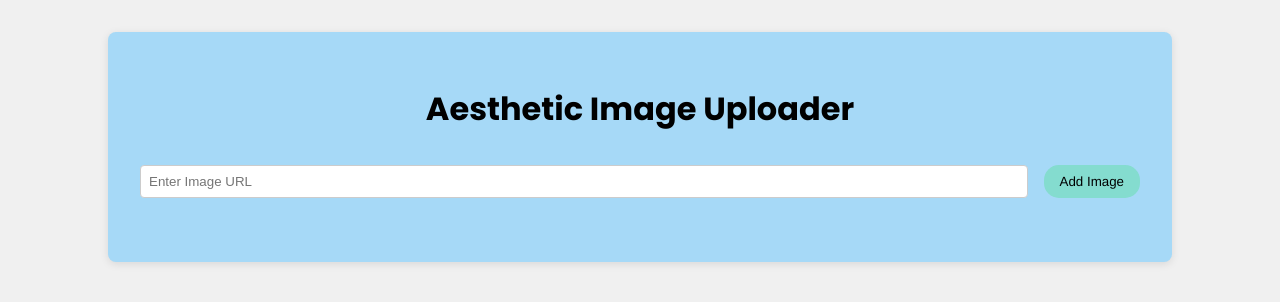
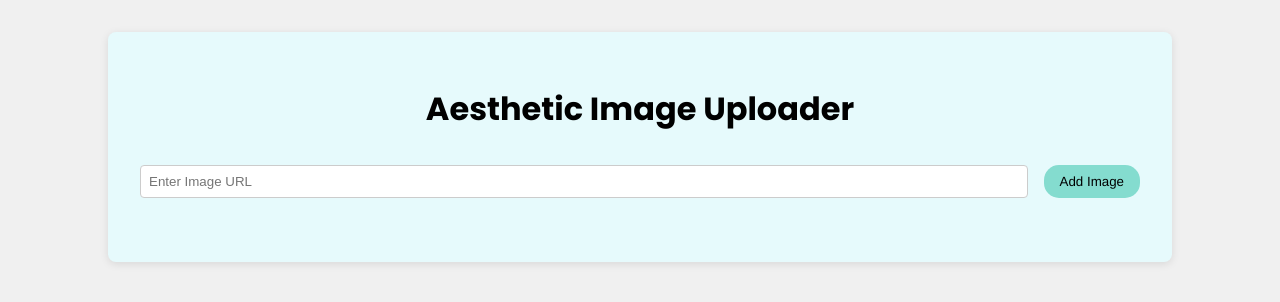
Before and after one commit to csharp572/imageuploader, a website: page views/index.html in a window 1280 px wide. Drawn offline with Linux system fonts and the light colour scheme.

Commit message:
Update styles.css

```diff
--- a/public/css/styles.css
+++ b/public/css/styles.css
@@ -11,7 +11,7 @@ body {
   width: 90%;
   max-width: 1000px;
   margin: 2rem auto;
-  background: #A6D9F7;
+  background: #E6FAFC;
   padding: 2rem;
   border-radius: 8px;
   box-shadow: 0 2px 8px rgba(0, 0, 0, 0.1);
```
